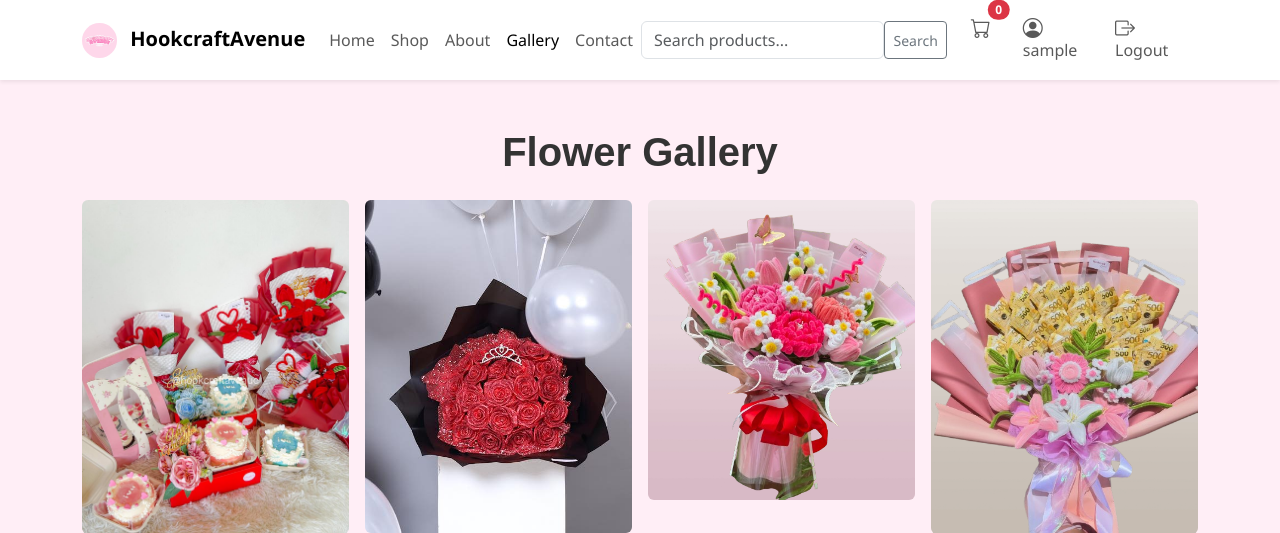
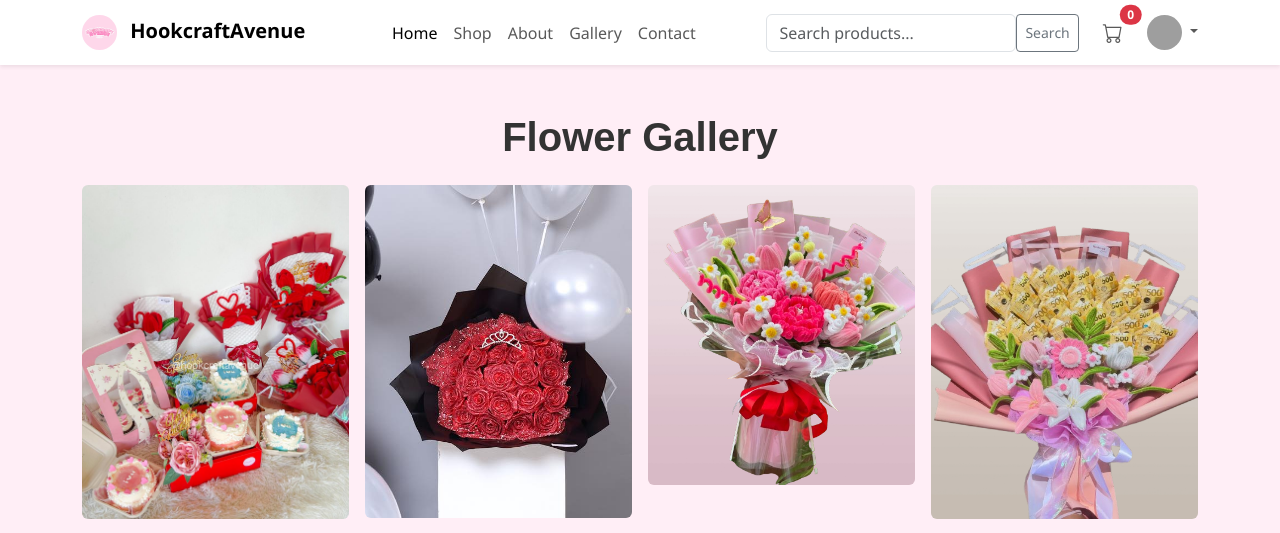
Before and after one commit to BlazeeHD/hookcraftavenue, a PHP site: page /pages/gallery.php in a window 1280 px wide. Shown: the top 533 px of the page. Run offline with PHP 8.4, Linux system fonts and the light colour scheme; the visitor is signed in with stand-in values (Sample User, id 1); grey boxes are pictures that could not be loaded.

Commit message:
updateidkunsay giusab

```diff
--- a/pages/gallery.php
+++ b/pages/gallery.php
@@ -28,50 +28,67 @@ $userName = $isLoggedIn ? $_SESSION['user_name'] : '';
 <!-- Navbar -->
 <nav class="navbar navbar-expand-lg navbar-light bg-white shadow-sm sticky-top">
   <div class="container">
-    <a class="navbar-brand fw-bold" href="#">
+    <!-- Brand -->
+    <a class="navbar-brand fw-bold" href="../index.php">
       <img src="../asset/images/logo.jpg" alt="Logo" width="35" height="35" class="rounded-circle me-2">
       HookcraftAvenue
     </a>
-    <button class="navbar-toggler" type="button" data-bs-toggle="collapse" data-bs-target="#navbarContent">
+
+    <!-- Mobile toggle -->
+    <button class="navbar-toggler" type="button" data-bs-toggle="collapse" data-bs-target="#navbarContent"
+      aria-controls="navbarContent" aria-expanded="false" aria-label="Toggle navigation">
       <span class="navbar-toggler-icon"></span>
     </button>
+
+    <!-- Nav content -->
     <div class="collapse navbar-collapse" id="navbarContent">
+      <!-- Center links -->
       <ul class="navbar-nav mx-auto mb-2 mb-lg-0">
-        <li class="nav-item"><a class="nav-link" href="../index.php">Home</a></li>
+        <li class="nav-item"><a class="nav-link active" href="../index.php">Home</a></li>
         <li class="nav-item"><a class="nav-link" href="shop.php">Shop</a></li>
         <li class="nav-item"><a class="nav-link" href="about.php">About</a></li>
-        <li class="nav-item"><a class="nav-link active" href="gallery.php">Gallery</a></li>
+        <li class="nav-item"><a class="nav-link" href="gallery.php">Gallery</a></li>
         <li class="nav-item"><a class="nav-link" href="#">Contact</a></li>
       </ul>
 
+      <!-- Search form -->
       <form class="d-flex me-3" role="search">
         <input type="text" id="searchInput" class="form-control" placeholder="Search products..." style="max-width: 250px;">
         <button class="btn btn-outline-secondary btn-sm" type="submit">Search</button>
       </form>
 
-      <ul class="navbar-nav flex-row">
+      <!-- Right icons -->
+      <ul class="navbar-nav flex-row align-items-center">
+
+        <!-- Cart -->
         <li class="nav-item me-3">
           <?php if ($isLoggedIn): ?>
-            <a class="nav-link position-relative" href="cart.php">
+            <a class="nav-link position-relative" href="pages/cart.php">
           <?php else: ?>
             <a class="nav-link position-relative" href="#" data-bs-toggle="modal" data-bs-target="#loginModal">
           <?php endif; ?>
               <i class="bi bi-cart fs-5"></i>
               <span id="cart-count" class="position-absolute top-0 start-100 translate-middle badge rounded-pill bg-danger">
-                <?= $cart_count ?>
+                <?php echo isset($cart_count) ? $cart_count : 0; ?>
               </span>
             </a>
         </li>
+
+        <!-- User dropdown -->
         <?php if ($isLoggedIn): ?>
-          <li class="nav-item">
-            <a class="nav-link" href="profile.php">
-              <i class="bi bi-person-circle fs-5"></i> <?= htmlspecialchars($userName); ?>
+          <li class="nav-item dropdown">
+            <a class="nav-link dropdown-toggle p-0 border-0 bg-transparent" href="#" id="userDropdown" role="button" data-bs-toggle="dropdown" aria-expanded="false">
+              <img src="<?php echo $userProfilePic ?? 'asset/images/default-profile.png'; ?>" alt="Profile" width="35" height="35" class="rounded-circle" style="object-fit: cover;">
             </a>
-          </li>
-          <li class="nav-item">
-            <a class="nav-link" href="logout.php">
-              <i class="bi bi-box-arrow-right fs-5"></i> Logout
-            </a>
+            <ul class="dropdown-menu dropdown-menu-end mt-2 p-3 text-center" aria-labelledby="userDropdown" style="min-width: 220px;">
+              <li class="mb-2">
+                <img src="<?php echo $userProfilePic ?? 'asset/images/default-profile.png'; ?>" alt="Profile" width="60" height="60" class="rounded-circle shadow" style="object-fit: cover;">
+              </li>
+              <li class="fw-bold"><?php echo htmlspecialchars($userName); ?></li>
+              <li><hr class="dropdown-divider"></li>
+              <li><a class="dropdown-item" href="pages/profile.php"><i class="bi bi-person-circle me-2"></i> Profile</a></li>
+              <li><a class="dropdown-item text-danger" href="pages/logout.php"><i class="bi bi-box-arrow-right me-2"></i> Logout</a></li>
+            </ul>
           </li>
         <?php else: ?>
           <li class="nav-item">
@@ -84,6 +101,7 @@ $userName = $isLoggedIn ? $_SESSION['user_name'] : '';
     </div>
   </div>
 </nav>
+
 
 <link href="https://cdn.jsdelivr.net/npm/bootstrap-icons@1.10.5/font/bootstrap-icons.css" rel="stylesheet">
 
```
Also changed, not shown: index.php (+28 -9 lines), pages/about.php (+36 -19 lines), pages/shop.php (+45 -10 lines).
